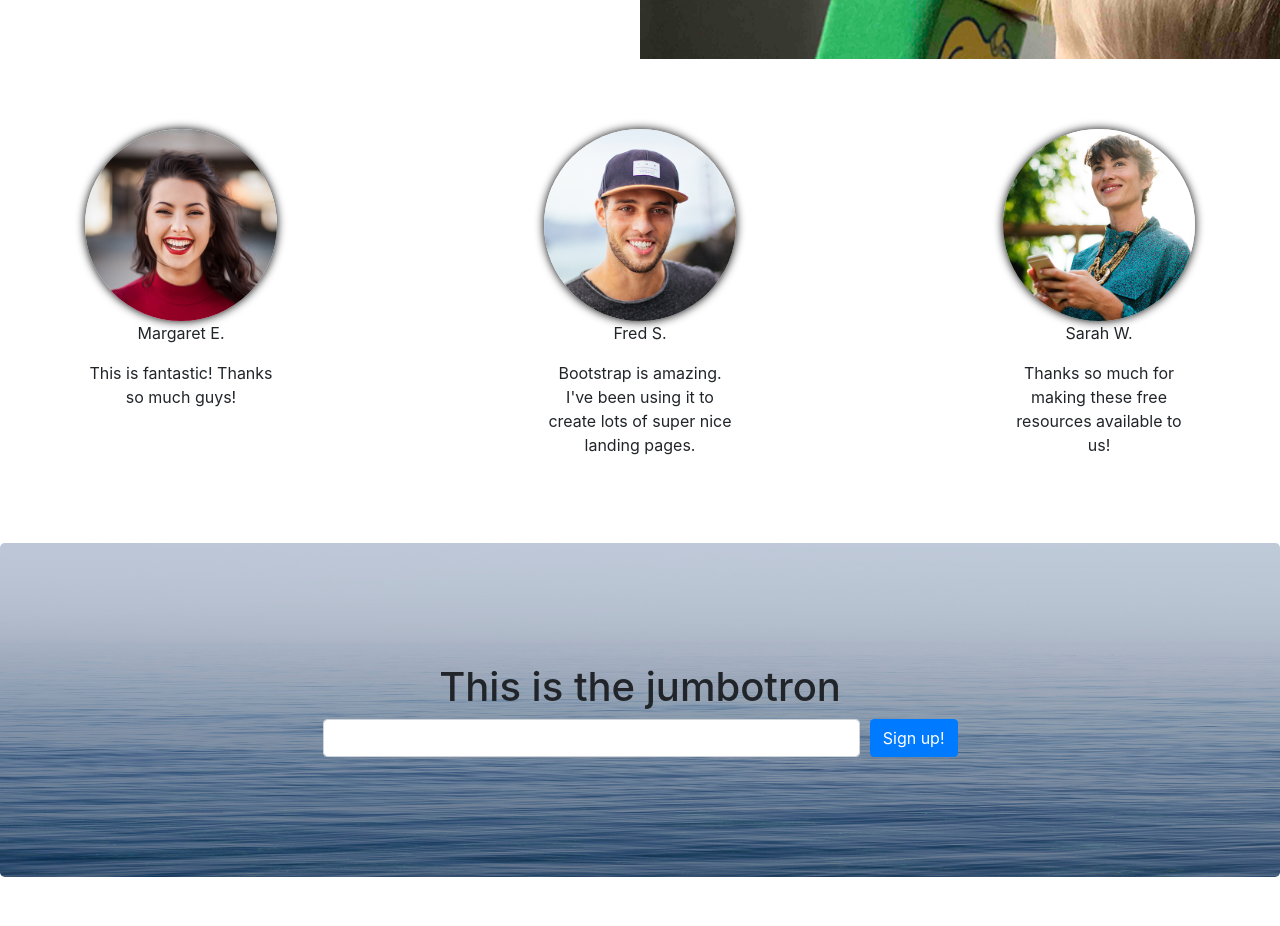
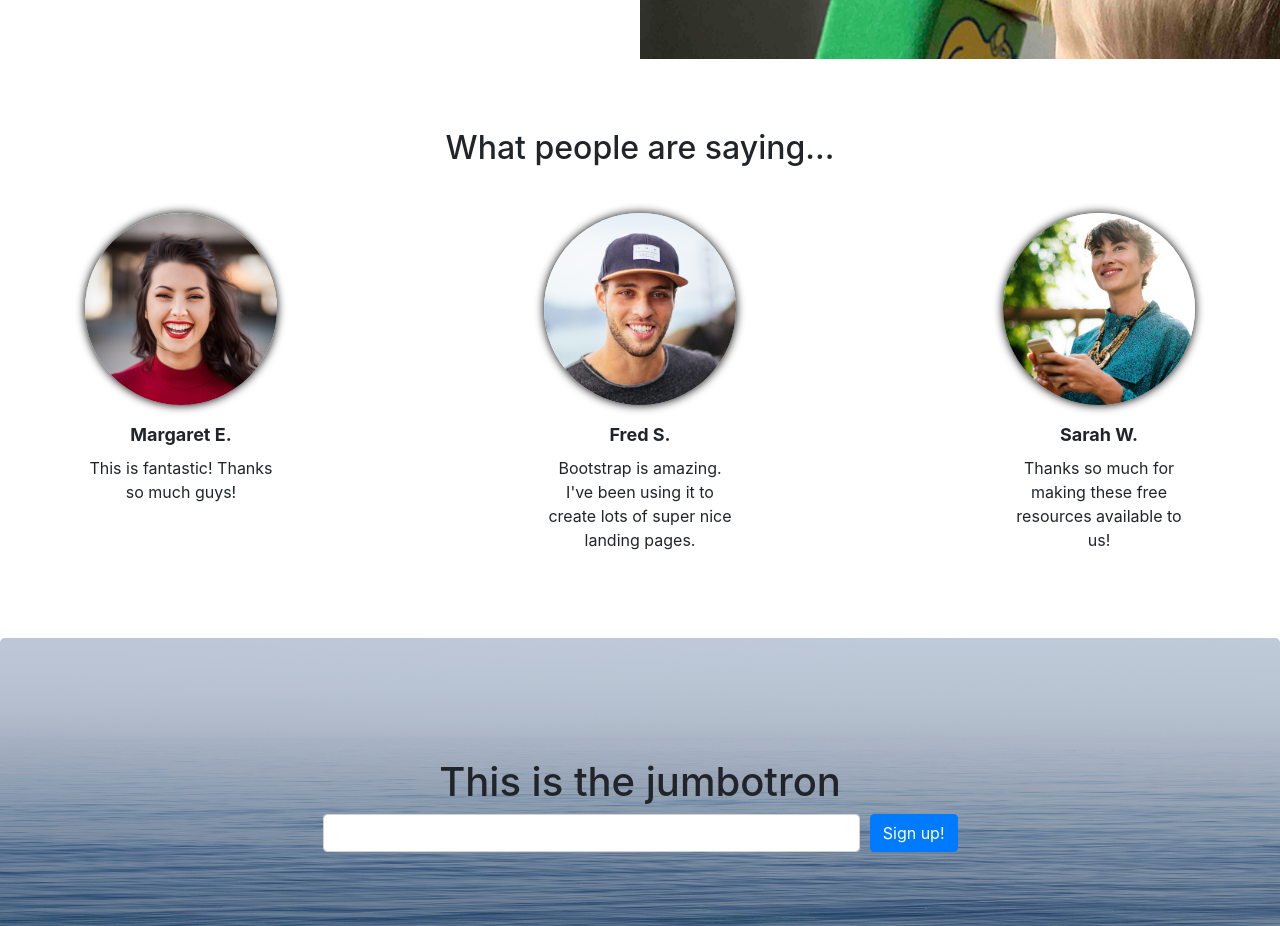
Before and after one commit to Eilaf-Alg/react-landing-page, a React (Create React App) app: page / in a window 1280 px wide. Shown: the part 1580-2506 px from the top of the page. Before the commit the page ends 2457 px from the top, so only its background shows below. Built offline with nearby package versions, Linux system fonts and the light colour scheme.

Commit message:
Added prop to InfoGroup.

```diff
--- a/src/App.css
+++ b/src/App.css
@@ -10,6 +10,10 @@
 
 .InfoGroup {
   padding: 70px 0 70px 0;
+}
+
+.InfoGroup h2 {
+  margin: 0 0 45px;
 }
 
 .InfoGroup .container{
@@ -30,11 +34,6 @@
   padding: 70px;
 }
 
-.AvatarGroup {
-  display: flex;
-  justify-content: space-between;
-}
-
 .Avatar img {
   border-radius: 100%;
   box-shadow: #000 0px 0px 10px;
@@ -45,3 +44,9 @@
 .Avatar p {
   max-width: 192px;
 }
+
+.Avatar p.title {
+  font-weight: bold;
+  font-size: 18px;
+  margin: 16px 0 8px;
+}
--- a/src/App.js
+++ b/src/App.js
@@ -48,7 +48,7 @@ const App = () => {
         caption="Landing Page is just HTML and CSS with a splash of SCSS for users who demand some deeper customization options. Out of the box, just add your content and images, and your new landing page will be ready to go!"
       />
 
-      <InfoGroup>
+      <InfoGroup title="What people are saying...">
         <Avatar
           img="img/testimonials-1.jpg"
           title="Margaret E."
--- a/src/InfoGroup.js
+++ b/src/InfoGroup.js
@@ -13,6 +13,9 @@ export const Info = (prop) => {
 export const InfoGroup = (prop) => {
     return (
         <div className="InfoGroup container-fluid">
+            {
+                prop.title && <h2>{prop.title}</h2>
+            }
             <div className="container">
                 {prop.children}
             </div>
```
Lines whose indentation alone changed are shown as unchanged.
